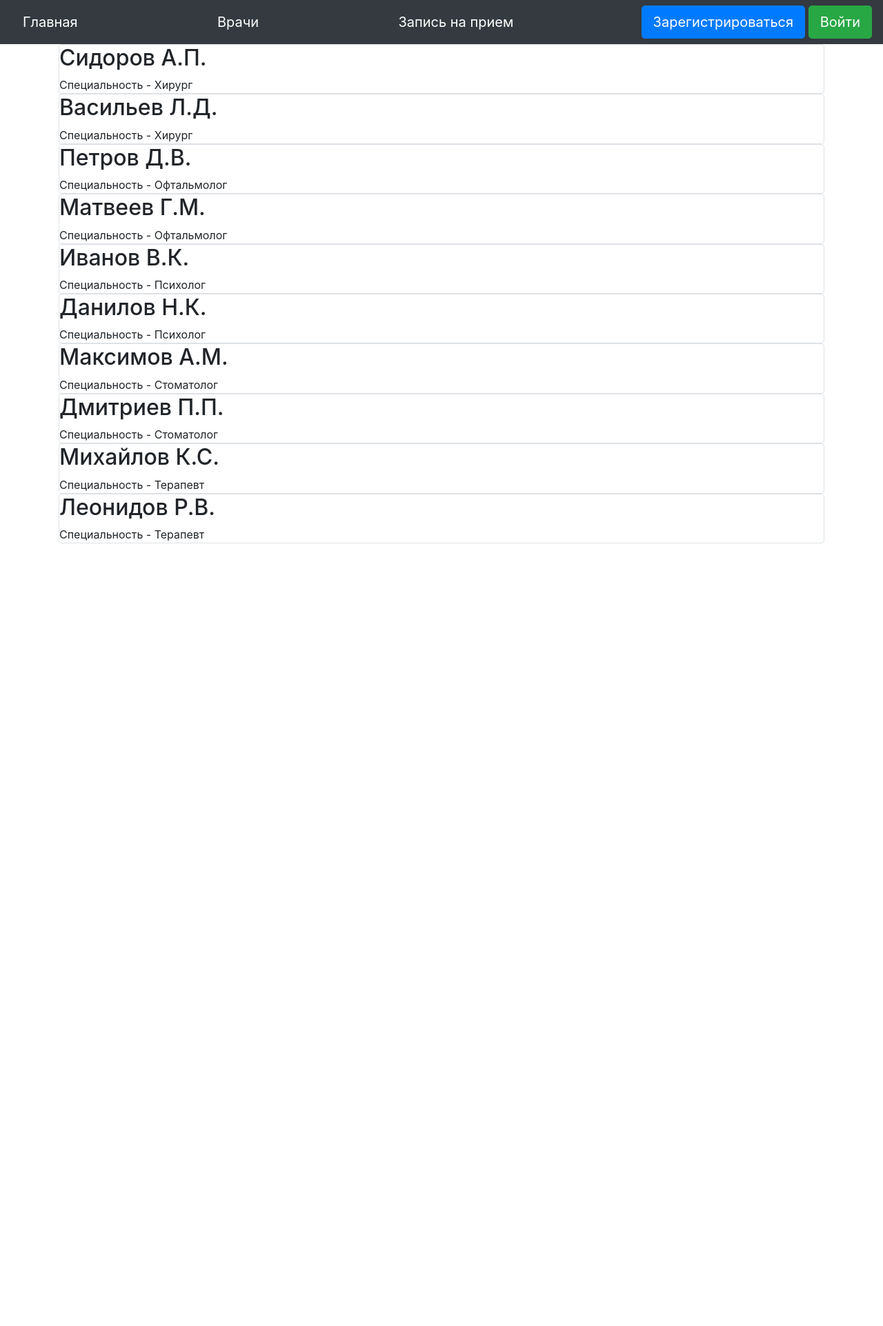
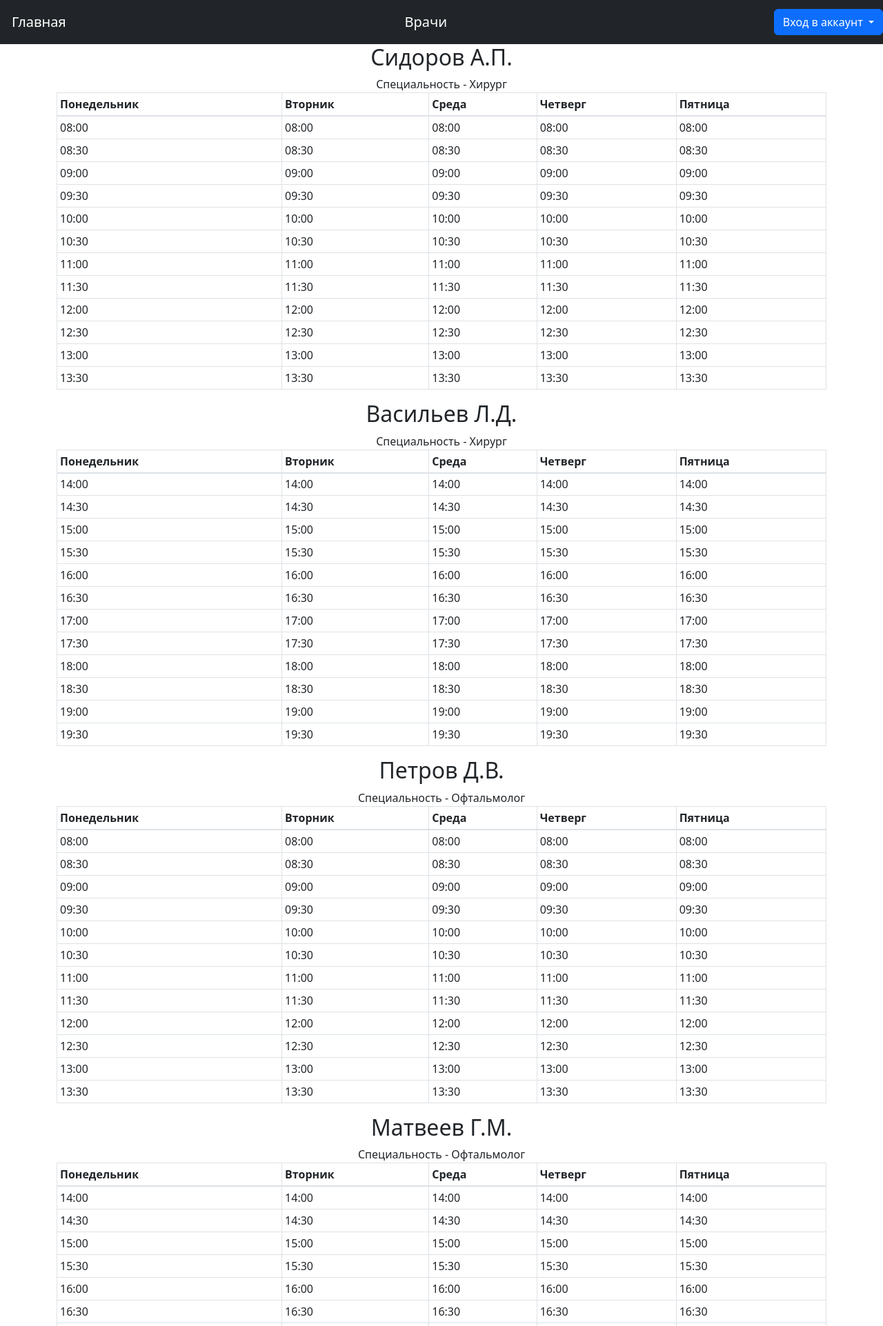
Before and after one commit to Aizef/hospital, a Flask app: page /doctors in a window 1280 px wide. Shown: the top 1923 px of the page at 69% size. Before the commit the page ends 788 px from the top, so only its background shows below. Run offline with Flask 3, Linux system fonts and the light colour scheme; data comes from the database, SQL or seed files in the repository; some libraries are stand-ins or nearby versions.

Commit message:
Commit Message

```diff
--- a/app.py
+++ b/app.py
@@ -97,6 +97,9 @@ def index():
 def edit_appointments(id):
     form = AppointmentDatetimeForm()
     items = [i for i in form][:-2]
+    db_sess = db_session.create_session()
+    shift = db_sess.query(Doctor).filter(Doctor.id == id).first().shift
+    form.time.choices = form.times[0:12] if shift == 0 else form.times[12:24]
     if request.method == "GET":
         db_sess = db_session.create_session()
         appointments = db_sess.query(Appointment).filter(Appointment.id == id,
@@ -169,6 +172,9 @@ def appointment_doctor():
 @login_required
 def appointment_datetime():
     form = AppointmentDatetimeForm()
+    db_sess = db_session.create_session()
+    shift = db_sess.query(Doctor).filter(Doctor.name == session['appointment_data']["doctor"]).first().shift
+    form.time.choices = form.times[0:12] if shift == 0 else form.times[12:24]
     items = [i for i in form][:-2]
     if form.validate_on_submit():
         appointments = Appointment()
@@ -186,8 +192,11 @@ def appointment_datetime():
 
 @app.route('/appointment_datetime/<int:id>', methods=['GET', 'POST'])
 @login_required
-def appointment_datetime_1(id):
+def appointment_datetime_doctor(id):
     form = AppointmentDatetimeForm()
+    db_sess = db_session.create_session()
+    shift = db_sess.query(Doctor).filter(Doctor.id == id).first().shift
+    form.time.choices = form.times[0:12] if shift == 0 else form.times[12:24]
     items = [i for i in form][:-2]
     if form.validate_on_submit():
         db_sess = db_session.create_session()
@@ -214,10 +223,12 @@ def history():
 
 @app.route("/doctors")
 def doctors():
+    shift_0 = [(p, k) for p in range(24) for k in range(5) if p < 12]
+    shift_1 = [(p, k) for p in range(24) for k in range(5) if p >= 12]
     db_sess = db_session.create_session()
     doctors = db_sess.query(Doctor).all()
     return render_template('doctors.html', title='История записей',
-                           doctors=doctors)
+                           doctors=doctors, shift_0=shift_0, shift_1=shift_1)
 
 
 def main():
--- a/data/models/appointments.py
+++ b/data/models/appointments.py
@@ -10,7 +10,7 @@ class Appointment(SqlAlchemyBase):
     id = sqlalchemy.Column(sqlalchemy.Integer,
                            primary_key=True, autoincrement=True)
     created_date = sqlalchemy.Column(sqlalchemy.DateTime,
-                                     default=datetime.datetime.now)
+                                     default=datetime.datetime.now().replace(second=0, microsecond=0))
     date = sqlalchemy.Column(sqlalchemy.Date)
     time = sqlalchemy.Column(sqlalchemy.Time)
     doctor = sqlalchemy.Column(sqlalchemy.String)
--- a/data/models/doctors.py
+++ b/data/models/doctors.py
@@ -11,7 +11,8 @@ class Doctor(SqlAlchemyBase):
                            primary_key=True, autoincrement=True)
     name = sqlalchemy.Column(sqlalchemy.String)
     created_date = sqlalchemy.Column(sqlalchemy.DateTime,
-                                     default=datetime.datetime.now)
+                                     default=datetime.datetime.now().replace(second=0, microsecond=0))
     service_id = sqlalchemy.Column(sqlalchemy.String, sqlalchemy.ForeignKey("services.id"))
+    shift = sqlalchemy.Column(sqlalchemy.Integer)
 
     services = orm.relationship('Service', back_populates="doctors")
--- a/forms/appointment.py
+++ b/forms/appointment.py
@@ -24,6 +24,7 @@ class AppointmentDoctorForm(FlaskForm):
 
 class AppointmentDatetimeForm(FlaskForm):
     dates = [datetime.now().date() + (i + 1) * timedelta(days=1) for i in range(14)]
+    dates = [i for i in dates if i.weekday() not in (5, 6)]
     times = [add_time(time(8), i * timedelta(minutes=30)) for i in range(24)]
     date = SelectField("Дата приёма", choices=dates, validators=[DataRequired()])
     time = SelectField("Время приёма", choices=times, validators=[DataRequired()])
--- a/templates/base.html
+++ b/templates/base.html
@@ -7,6 +7,7 @@
             href="https://stackpath.bootstrapcdn.com/bootstrap/4.4.1/css/bootstrap.min.css"
             integrity="sha384-Vkoo8x4CGsO3+Hhxv8T/Q5PaXtkKtu6ug5TOeNV6gBiFeWPGFN9MuhOf23Q9Ifjh"
             crossorigin="anonymous">
+      <link href="https://cdn.jsdelivr.net/npm/bootstrap@5.3.0/dist/css/bootstrap.min.css" rel="stylesheet">
       <link rel="shortcut icon" href="{{ url_for('static', filename='favicon.ico') }}" type="image/x-icon">
       <title>Сайт медицинского центра «Altair»</title>
   </head>
@@ -15,10 +16,10 @@
       <nav class="navbar navbar-dark bg-dark">
           <a class="btn btn-dark btn-lg" href="/">Главная</a>
           <a class="btn btn-dark btn-lg" href="/doctors">Врачи</a>
-          <a class="btn btn-dark btn-lg" href="/appointment">Запись на прием</a>
           {% if current_user.is_authenticated %}
+            <a class="btn btn-dark btn-lg" href="/appointment">Запись на прием</a>
             <div class="dropdown">
-              <button class="btn btn-dark dropdown-toggle" type="button" data-toggle="dropdown" aria-expanded="false"> <!-- data-bs-toggle → data-toggle -->
+              <button class="btn btn-dark dropdown-toggle" type="button" data-toggle="dropdown" aria-expanded="false">
                 {{ current_user.name }}
               </button>
               <ul class="dropdown-menu" style="right: 0; left: auto;">
@@ -27,9 +28,14 @@
               </ul>
             </div>
           {% else %}
-            <div>
-                <a class="btn btn-primary btn-lg" href="/register">Зарегистрироваться</a>
-                <a class="btn btn-success btn-lg" href="/login">Войти</a>
+            <div class="dropdown">
+              <button class="btn btn-primary dropdown-toggle" type="button" data-toggle="dropdown" aria-expanded="false">
+                Вход в аккаунт
+              </button>
+              <ul class="dropdown-menu" style="right: 0; left: auto;">
+                <li><a class="dropdown-item" href="/register">Зарегистрироваться</a></li>
+                <li><a class="dropdown-item" href="/login">Войти</a></li>
+              </ul>
             </div>
           {% endif %}
       </nav>
@@ -42,5 +48,6 @@
     <script src="https://code.jquery.com/jquery-3.4.1.slim.min.js"></script>
     <script src="https://cdn.jsdelivr.net/npm/popper.js@1.16.0/dist/umd/popper.min.js"></script>
     <script src="https://stackpath.bootstrapcdn.com/bootstrap/4.4.1/js/bootstrap.min.js"></script>
+    <script src="https://cdn.jsdelivr.net/npm/bootstrap@5.3.0/dist/js/bootstrap.bundle.min.js"></script>
   </body>
 </html>
--- a/templates/doctors.html
+++ b/templates/doctors.html
@@ -2,15 +2,43 @@
 
 {% block content %}
     {% for item in doctors%}
-    <div class="col-md6 border rounded">
+    <div class="col-md6 rounded">
+        <header class="text-center">
             <h2>{{item.name}}</h2>
             <div>
                 Специальность - {{item.services.name}}
             </div>
+        </header>
+        <table class="table table-bordered table-sm">
+          <thead>
+            <tr>
+                <th scope="col">Понедельник</th>
+                <th scope="col">Вторник</th>
+                <th scope="col">Среда</th>
+                <th scope="col">Четверг</th>
+                <th scope="col">Пятница</th>
+            </tr>
+          </thead>
+          <tbody>
+          {% for i in range(24)%}
+            <tr>
+                {% for j in range(5)%}
+                  {% if item.shift == 0 and (i, j) in shift_0 %}
+                    <td>{{ ("0" if i < 4 else "") ~ (i // 2 + 8) }}:{{ "30" if i % 2 != 0 else "00" }}</td>
+                  {% elif item.shift == 1 and (i, j) in shift_1 %}
+                    <td>{{ ("0" if i < 4 else "") ~ (i // 2 + 8) }}:{{ "30" if i % 2 != 0 else "00" }}</td>
+                  {% endif %}
+                {% endfor %}
+            </tr>
+          {% endfor %}
+          </tbody>
+        </table>
         {% if current_user.is_authenticated %}
-        <a href="/appointment_datetime/{{ item.id }}" class="btn btn-primary">
+        <div class="d-grid gap-2">
+            <a href="/appointment_datetime/{{ item.id }}" class="btn btn-primary btn-lg">
                 Записаться
             </a>
+        </div>
         {% endif %}
     </div>
     {% endfor %}
--- a/templates/history.html
+++ b/templates/history.html
@@ -3,7 +3,7 @@
 {% block content %}
   {% if appointments %}
     {% for item in appointments%}
-    <div class="col-md6 border rounded">
+    <div class="col-md-6 offset-md-3 border rounded">
         <h2>Запись №{{loop.index}}</h2>
         <div>
             Дата приёма - {{item.date}}
@@ -18,7 +18,7 @@
             ФИО врача - {{item.doctor}}
         </div>
         <div>
-            Дата записи - {{item.created_date}}
+            Дата записи - {{item.created_date.strftime("%Y-%m-%d %H:%M")}}
         </div>
         <a href="/edit_appointment/{{ item.id }}" class="btn btn-primary">
             Перенести
```
Also changed, not shown: db/db_fill.py (+10 -0 lines). Lines whose indentation alone changed are shown as unchanged.
